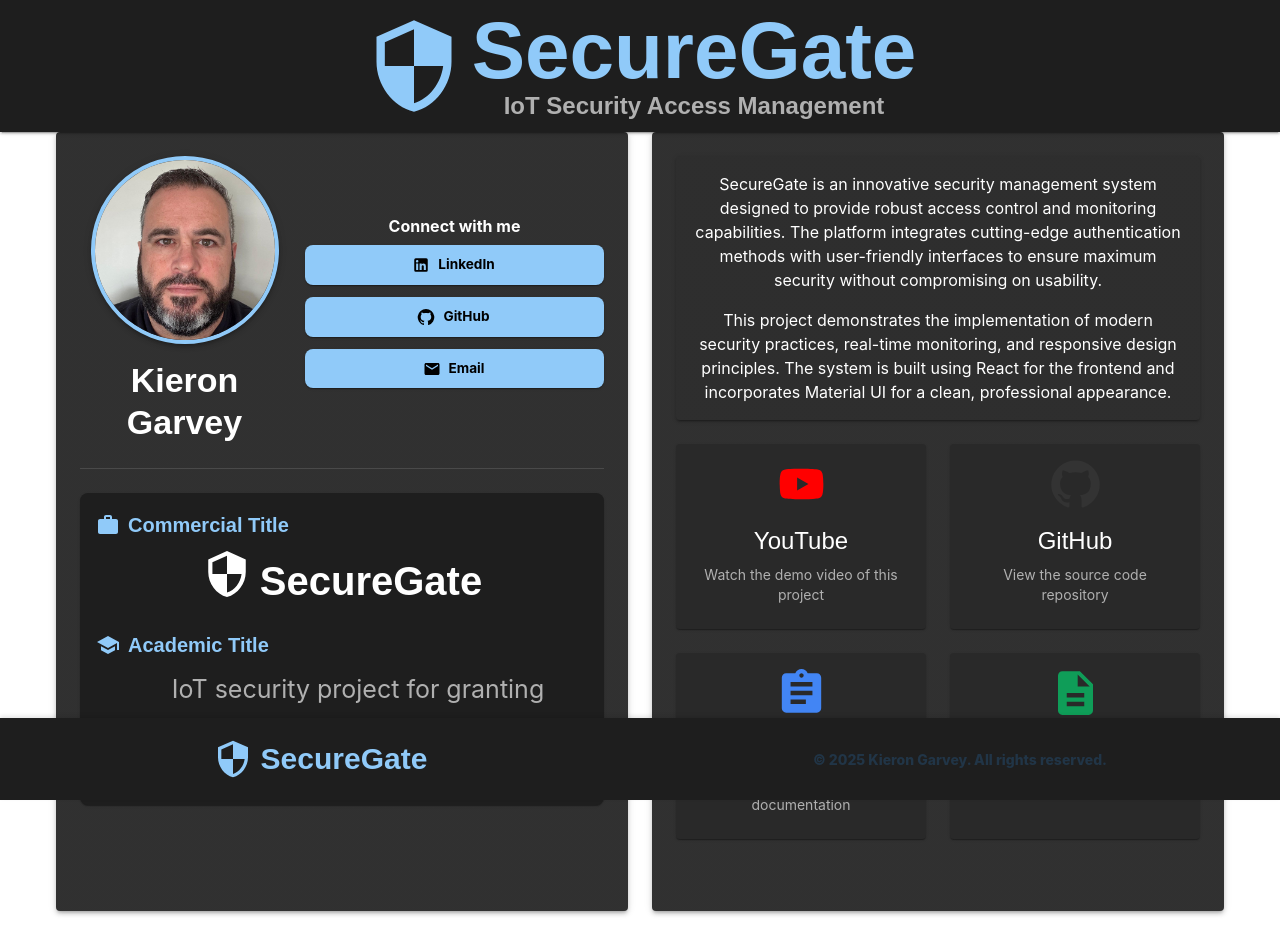
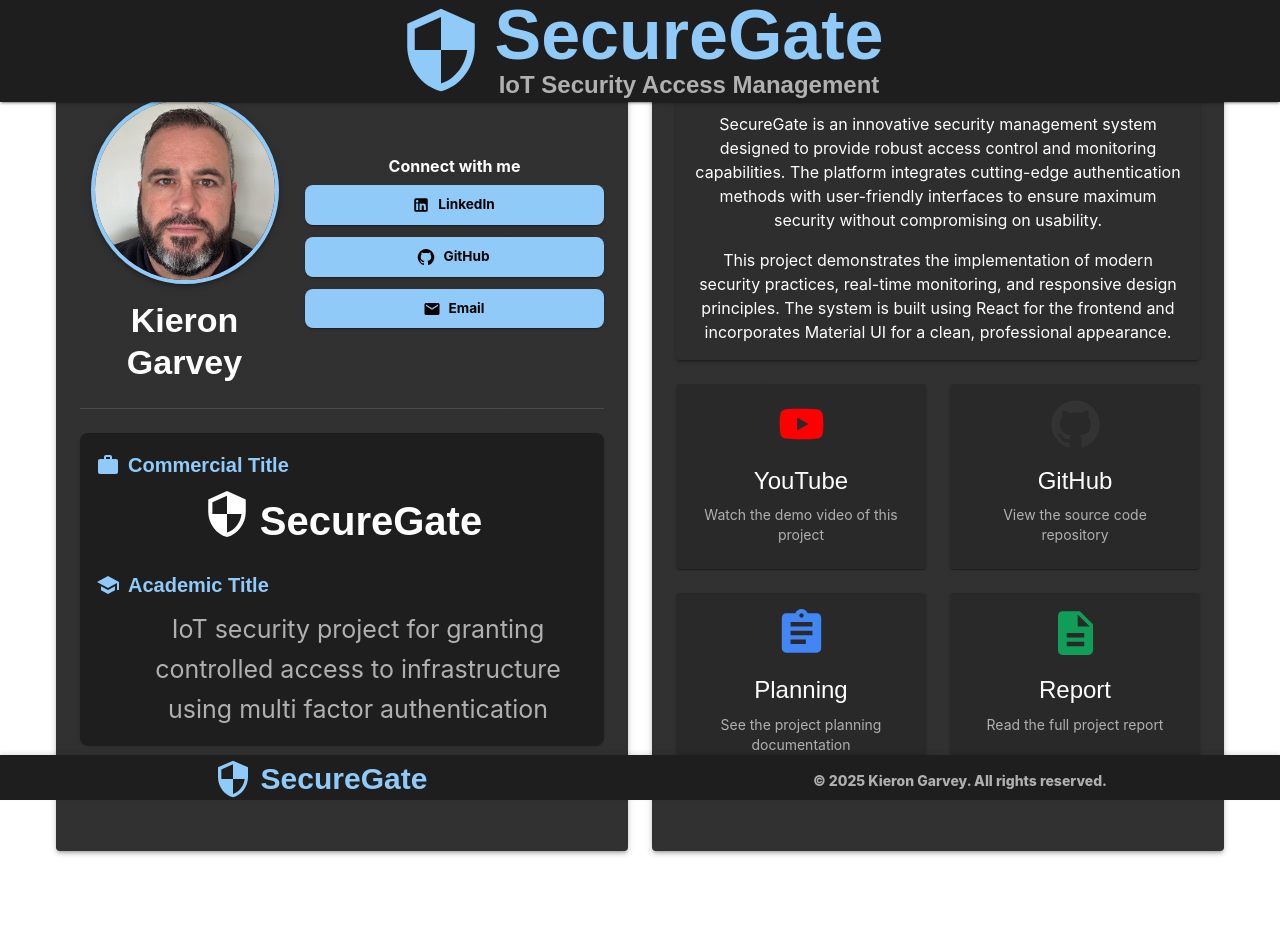
Before and after one commit to ki321g/SecureGate-Project-Website, a React (Vite) app: page / in a window 1280 px wide. After the commit the page ends 875 px from the top, so only its background shows below. Built offline with nearby package versions, Linux system fonts and the light colour scheme.

Commit message:
Fixed APP UI

```diff
--- a/src/App.jsx
+++ b/src/App.jsx
@@ -11,8 +11,8 @@ function App() {
   const [enableDetectFace, setEnableDetectFace] = useState(false);
 
   // Estimate header and footer heights - adjust these values based on your actual components
-  const headerHeight = 100;
-  const footerHeight = 50; // Estimate for footer height
+  const headerHeight = 40;
+  const footerHeight = 40; // Estimate for footer height
 
   return (
     <>
@@ -23,13 +23,14 @@ function App() {
           top: 0,
           left: 0,
           right: 0,
-          height: 100,
+          height: 80,
           width: '100%',
           backgroundColor: 'background.paper',
           zIndex: 1100,
           display: 'flex',
           justifyContent: 'center',
-          py: 2,
+          pt: "10px",
+          pb: "12px",
           boxShadow: 2
         }}
       >
@@ -80,13 +81,15 @@ function App() {
           bottom: 0,
           left: 0,
           right: 0,
-          height: footerHeight,
+          height: "45px",
+          // height: footerHeight,
           width: '100%',
           backgroundColor: 'background.paper',
           zIndex: 1100,
           display: 'flex',
           justifyContent: 'center',
-          py: 2,
+          pt: 0,
+          pb: 0,
           boxShadow: '0 -2px 4px rgba(0,0,0,0.1)' // Shadow on top instead of bottom
         }}
       >
--- a/src/components/FooterSection.jsx
+++ b/src/components/FooterSection.jsx
@@ -4,7 +4,7 @@ import { SecurityOutlined } from '@mui/icons-material'
 
 const FooterSection = () => {
   return (
-    <Grid container spacing={2} sx={{ maxWidth: 'xl', width: '100%' }}>
+    <Grid container spacing={2} sx={{ maxWidth: 'xl', width: '100%'}}>
       <Grid item xs={12} md={6} sx={{ display: 'flex', justifyContent: 'center' }}>
         <Box sx={{ display: 'flex', alignItems: 'center' }}>
           <SecurityOutlined sx={{ fontSize: { xs: 25, sm: 35, md: 40 }, marginRight: 1, color: 'primary.main', }} />
@@ -28,6 +28,7 @@ const FooterSection = () => {
           sx={{
             fontWeight: '800',
             textAlign: 'center',
+            color: 'text.secondary',
             pt: 2
           }}
         >
--- a/src/components/LogoComponent.jsx
+++ b/src/components/LogoComponent.jsx
@@ -10,11 +10,11 @@ const styles = {
     alignItems: 'center'
   },
   securityIcon: {
-    fontSize: { xs: 60, sm: 80, md: 100 },
+    fontSize: { xs: 60, sm: 80, md: 90 },
     color: 'primary.main'
   },
   headerText: {
-    fontSize: { xs: 40, sm: 60, md: 80 },
+    fontSize: { xs: 40, sm: 60, md: 70 },
     color: 'primary.main',
     alignItems: 'center',
     fontWeight: '900',
```
